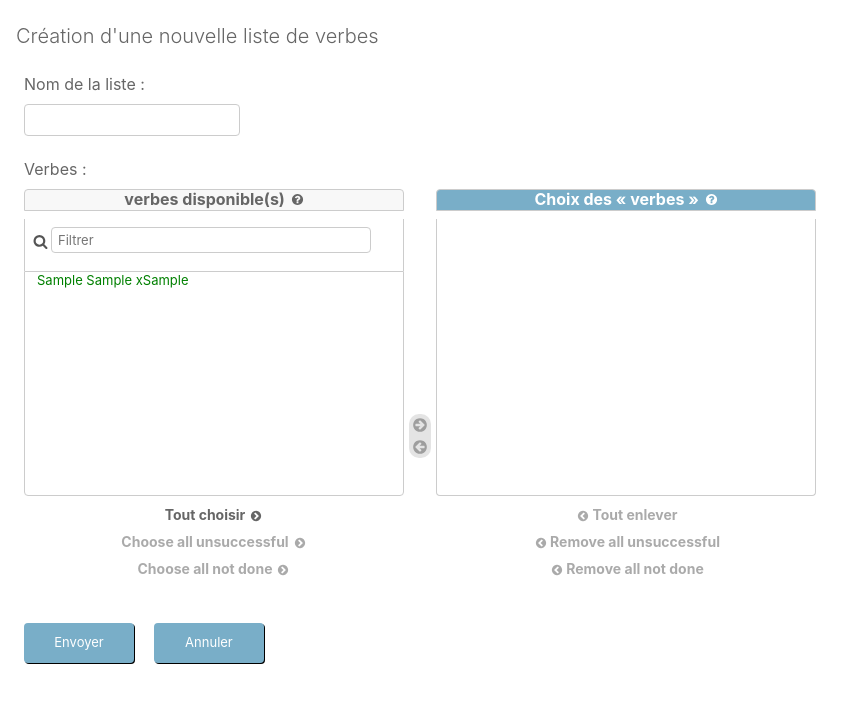
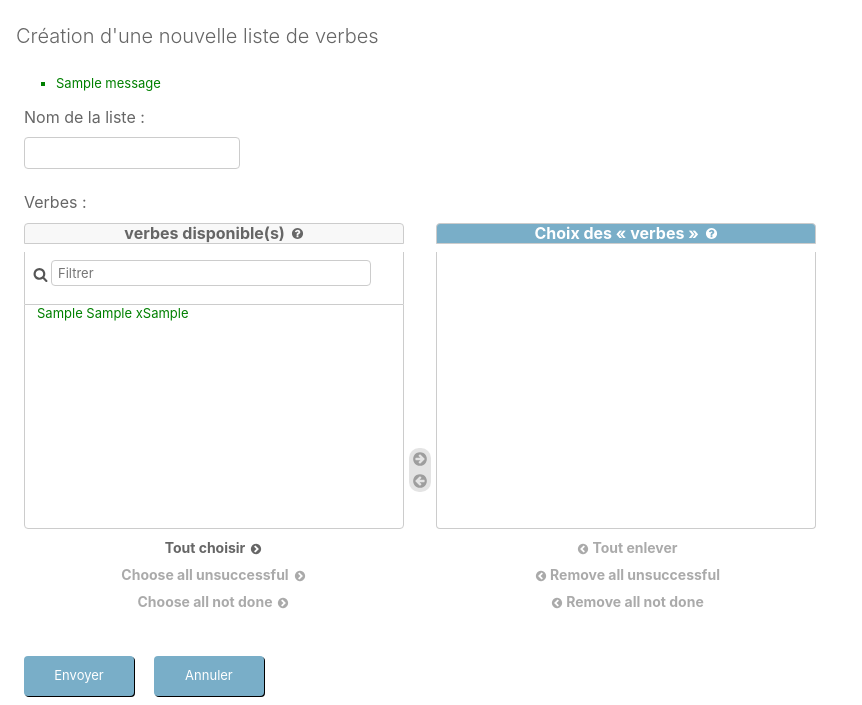
Before and after one commit to johntsinger/django-verbes-irreguliuers, a Django app: page /verbes/table/add/ in a window 1280 px wide. Shown: the part 65-770 px from the top of the page, without its empty margins (0-862 px from the left). Run offline with Django 4.2, Linux system fonts and the light colour scheme; a user stored in the database is signed in; tables that the repository leaves empty hold one stand-in row (values such as "Sample post"); one stand-in notice (Sample message) is shown; lists and menus that the app fills with data are empty; some libraries are stand-ins or nearby versions.

Commit message:
Ajout de l'affichage des messages et ajout d'une instruction if pour ne pas afficher les options de modification et de suppression si c'est une table par defaut

```diff
--- a/verbes/verbes_app/templates/verbes_app/base_options.html
+++ b/verbes/verbes_app/templates/verbes_app/base_options.html
@@ -2,7 +2,17 @@
 
 {% block content %}
 
-{% block info %}{% endblock %}
+{% if messages %}
+    <ul class="messages">
+        {% for message in messages %}
+        <li {% if message.tags %} class="{{ message.tags }}"{% endif %}>{{ message }}</li>
+        {% endfor %}
+    </ul>
+{% endif %}
+
+{% if not table.default %}
+
+    {% block info %}{% endblock %}
 
     {{ form.media }}
 
@@ -12,9 +22,15 @@
 
         <div class="{% block div-margin-top %}mt-4{% endblock %}">
             <input class="btn me-3" type="submit" value="{% block value %}Envoyer{% endblock %}" name="envoyer">
-            <input class="btn me-3" type="submit" formnovalidate value= "Annuler" name="annuler">
+            <input class="btn me-3" type="submit" formnovalidate value="Annuler" name="annuler">
         </div>
 
     </form>
 
+{% else %}
+
+<p>Vous ne pouvez pas modifier cette table !</p>
+
+{% endif %}
+
 {% endblock %}
```
